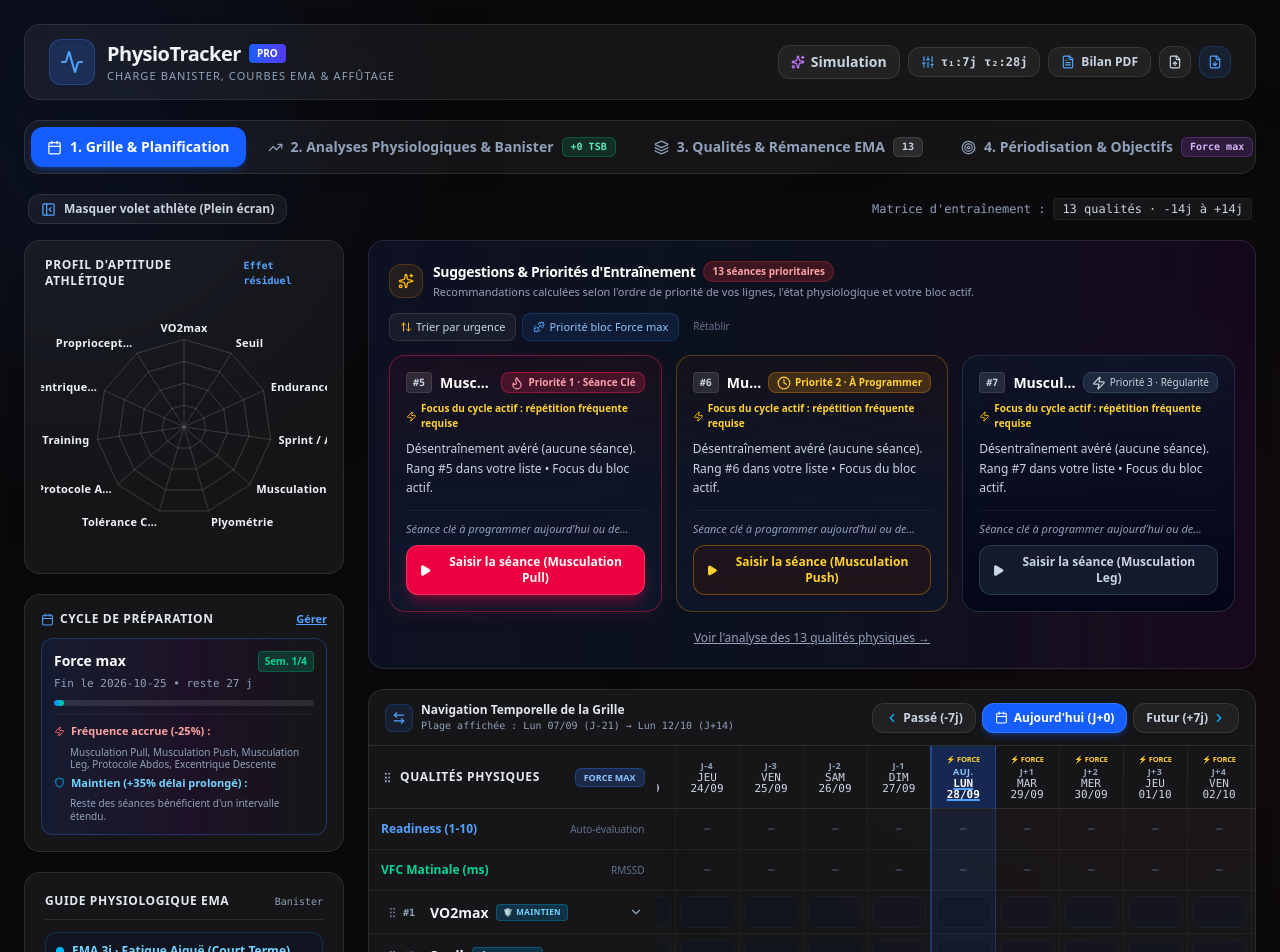
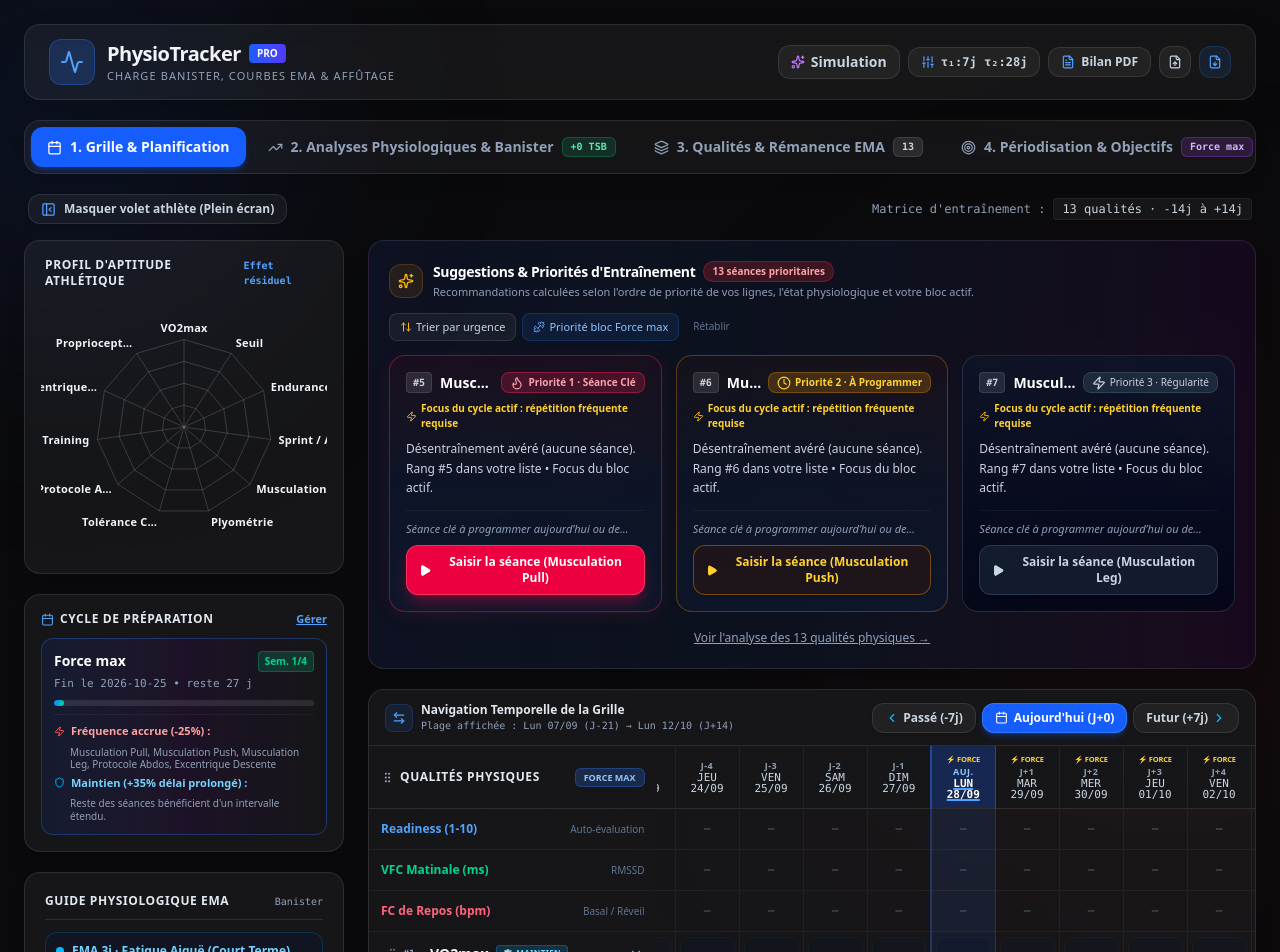
Before and after one commit to Voiston/Physio-Training, a React (Vite) app: page / in a window 1280 px wide. Shown: the top 952 px of the page. Built offline with nearby package versions, Linux system fonts and the light colour scheme.

Commit message:
feat: add heart rate at rest tracking
Introduce `hrRest` metric support across the UI and data layer, including dedicated dashboard rows, biometrics display, and input modal configuration.

```diff
--- a/src/App.tsx
+++ b/src/App.tsx
@@ -471,15 +471,41 @@ export default function App() {
                   onCellClick={(q: any, dateStr: string, currentData: any) => setModalInfo({ qId: q.id, qName: q.name, dateStr, currentData })}
                   onQualityClick={(q: any) => setQualityChartInfo(q)}
                   onMetricClick={(dateStr: string, type: string, currentValue: any) => {
+                    let title = 'Métrique Physiologique';
+                    let label = 'Valeur';
+                    let min = 1;
+                    let max = 300;
+                    let placeholder = 'Ex: 50';
+
+                    if (type === 'readiness') {
+                      title = 'Readiness Score';
+                      label = 'Score de Forme (1 à 10)';
+                      min = 1;
+                      max = 10;
+                      placeholder = 'Ex: 7';
+                    } else if (type === 'vfc') {
+                      title = 'VFC Matinale';
+                      label = 'Valeur VFC RMSSD (ms)';
+                      min = 10;
+                      max = 300;
+                      placeholder = 'Ex: 65';
+                    } else if (type === 'hrRest') {
+                      title = 'FC de Repos Matinale';
+                      label = 'Fréquence Cardiaque de Repos (bpm)';
+                      min = 30;
+                      max = 150;
+                      placeholder = 'Ex: 48';
+                    }
+
                     setMetricModalInfo({
                       type,
                       dateStr,
                       currentValue,
-                      title: type === 'readiness' ? 'Readiness Score' : 'VFC Matinale',
-                      label: type === 'readiness' ? 'Score (1 à 10)' : 'Valeur VFC (ms)',
-                      min: 1,
-                      max: type === 'readiness' ? 10 : 300,
-                      placeholder: type === 'readiness' ? 'Ex: 7' : 'Ex: 65'
+                      title,
+                      label,
+                      min,
+                      max,
+                      placeholder
                     });
                   }}
                 />
--- a/src/components/Grid.jsx
+++ b/src/components/Grid.jsx
@@ -365,10 +365,56 @@ export default function Grid({
                       onClick={() => onMetricClick(day.dateStr, 'vfc', vfc)}
                   >
                       <div className={`flex justify-center items-center h-8 font-bold font-mono text-[11px] ${vfc !== '-' ? 'text-emerald-300' : 'text-slate-500 font-normal'}`}>
-                          {vfc !== '-' ? vfc : '—'}
+                          {vfc !== '-' ? `${vfc} ms` : '—'}
                       </div>
                   </td>
                   );
+              })}
+            </tr>
+
+            {/* LIGNE SPECIALE : FC DE REPOS (BPM) */}
+            <tr className="border-b border-white/5 hover:bg-white/[0.02] transition-colors">
+              <td className="p-3 font-bold bg-[#161619] sticky left-0 z-10 shadow-[3px_0_10px_rgba(0,0,0,0.5)] border-r border-white/10 text-rose-400">
+                <div className="flex items-center justify-between">
+                  <span className="flex items-center gap-1.5">
+                    <span>FC de Repos (bpm)</span>
+                  </span>
+                  <span className="text-[10px] text-slate-500 font-normal">Basal / Réveil</span>
+                </div>
+              </td>
+              <td className="p-2 border-r border-white/10 text-center text-slate-400 text-[11px] font-medium bg-[#161619]/60">
+                Tonus cardiaque au réveil
+              </td>
+              {timeline.map((day) => {
+                const hrRest = dailyMetrics[day.dateStr]?.hrRest ?? dailyMetrics[day.dateStr]?.rhr ?? '-';
+
+                let badgeClass = 'text-slate-500 font-normal';
+                if (hrRest !== '-') {
+                  const numHr = Number(hrRest);
+                  if (numHr <= 52) {
+                    badgeClass = 'bg-emerald-500/20 text-emerald-300 border border-emerald-500/30 font-bold';
+                  } else if (numHr <= 58) {
+                    badgeClass = 'bg-sky-500/20 text-sky-300 border border-sky-500/30 font-bold';
+                  } else if (numHr <= 65) {
+                    badgeClass = 'bg-amber-500/20 text-amber-300 border border-amber-500/30 font-bold';
+                  } else {
+                    badgeClass = 'bg-rose-500/20 text-rose-300 border border-rose-500/30 font-bold';
+                  }
+                }
+
+                return (
+                  <td
+                    key={`hrRest-${day.dateStr}`}
+                    className={`p-1 text-center cursor-pointer hover:bg-white/5 transition-colors border-r border-white/5 ${day.offset === 0 ? 'bg-blue-500/10 border-x-2 border-x-blue-500/30' : ''}`}
+                    onClick={() => onMetricClick(day.dateStr, 'hrRest', hrRest)}
+                  >
+                    <div className="flex justify-center items-center h-8">
+                       <span className={`px-2 py-0.5 rounded-md font-mono text-[11px] ${badgeClass}`}>
+                          {hrRest !== '-' ? `${hrRest} bpm` : '—'}
+                       </span>
+                    </div>
+                  </td>
+                );
               })}
             </tr>
 
--- a/src/components/MetricsDashboard.jsx
+++ b/src/components/MetricsDashboard.jsx
@@ -229,6 +229,8 @@ export default function MetricsDashboard({
       const dateStr = getLocalYYYYMMDD(d);
 
       const vfc = dailyMetrics[dateStr]?.vfc || null;
+      const hrRest = dailyMetrics[dateStr]?.hrRest ?? dailyMetrics[dateStr]?.rhr ?? null;
+      const readiness = dailyMetrics[dateStr]?.readiness || null;
       let totalLoad = 0;
       const daySessions = [];
 
@@ -278,6 +280,8 @@ export default function MetricsDashboard({
         isToday: i === 0,
         isFuture: i > 0,
         vfc,
+        hrRest,
+        readiness,
         load: totalLoad,
         sessions: daySessions
       });
@@ -608,6 +612,15 @@ export default function MetricsDashboard({
                   </div>
                 ))}
               </div>
+            </div>
+          )}
+
+          {/* Biométrie du réveil */}
+          {(dataItem?.vfc || dataItem?.hrRest || dataItem?.readiness) && (
+            <div className="mt-2 pt-1.5 border-t border-white/10 flex items-center justify-between gap-2 text-[10px] font-mono">
+              {dataItem.readiness && <span className="text-blue-300">⚡ {dataItem.readiness}/10</span>}
+              {dataItem.vfc && <span className="text-emerald-300">🫀 {dataItem.vfc} ms</span>}
+              {dataItem.hrRest && <span className="text-rose-300">💓 {dataItem.hrRest} bpm</span>}
             </div>
           )}
         </div>
@@ -2006,6 +2019,28 @@ export default function MetricsDashboard({
                 <p className="text-xs text-emerald-300 font-medium bg-emerald-500/10 border border-emerald-500/20 p-2.5 rounded-lg m-0">
                   🎯 <strong>Conseil d'entraînement :</strong> {banisterInterpretation.prescription}
                 </p>
+
+                {/* Triptyque Biométrique du Réveil (Readiness, VFC, FC de Repos) */}
+                {(currentInspectedDay.readiness || currentInspectedDay.vfc || currentInspectedDay.hrRest) && (
+                  <div className="mt-2 pt-2 border-t border-white/10 flex flex-wrap items-center gap-3 text-xs font-mono">
+                    <span className="text-[10px] uppercase font-bold text-slate-400">Biométrie du Réveil :</span>
+                    {currentInspectedDay.readiness && (
+                      <span className="inline-flex items-center gap-1 text-blue-300 bg-blue-500/10 px-2 py-0.5 rounded-md border border-blue-500/20">
+                        ⚡ Readiness : <strong>{currentInspectedDay.readiness}/10</strong>
+                      </span>
+                    )}
+                    {currentInspectedDay.vfc && (
+                      <span className="inline-flex items-center gap-1 text-emerald-300 bg-emerald-500/10 px-2 py-0.5 rounded-md border border-emerald-500/20">
+                        🫀 VFC : <strong>{currentInspectedDay.vfc} ms</strong>
+                      </span>
+                    )}
+                    {currentInspectedDay.hrRest && (
+                      <span className="inline-flex items-center gap-1 text-rose-300 bg-rose-500/10 px-2 py-0.5 rounded-md border border-rose-500/20">
+                        💓 FC Repos : <strong>{currentInspectedDay.hrRest} bpm</strong>
+                      </span>
+                    )}
+                  </div>
+                )}
               </div>
 
               {/* Séances Enregistrées Réalisées Ce Jour-Là */}
--- a/src/hooks/useData.ts
+++ b/src/hooks/useData.ts
@@ -154,6 +154,7 @@ export type QualitiesEMAMap = Record<string, QualityEMAData>;
 export interface DailyMetrics {
   readiness?: number;
   vfc?: number;
+  hrRest?: number;
   [key: string]: number | undefined;
 }
 
@@ -359,7 +360,7 @@ export function useData() {
           const rawItem = localStorage.getItem(key);
           if (!rawItem) continue;
           const parsed = JSON.parse(rawItem);
-          if (category === 'readiness' || category === 'vfc') {
+          if (category === 'readiness' || category === 'vfc' || category === 'hrRest') {
             if (!loadedMetrics[dateStr]) loadedMetrics[dateStr] = {};
             loadedMetrics[dateStr][category] = Number(parsed);
           } else if (loadedEvents[category] !== undefined) {
@@ -367,7 +368,7 @@ export function useData() {
           }
         } catch (e) {
           const rawVal = localStorage.getItem(key);
-          if (category === 'readiness' || category === 'vfc') {
+          if (category === 'readiness' || category === 'vfc' || category === 'hrRest') {
             if (!loadedMetrics[dateStr]) loadedMetrics[dateStr] = {};
             loadedMetrics[dateStr][category] = parseInt(rawVal || '0', 10);
           } else if (loadedEvents[category] !== undefined) {
```
